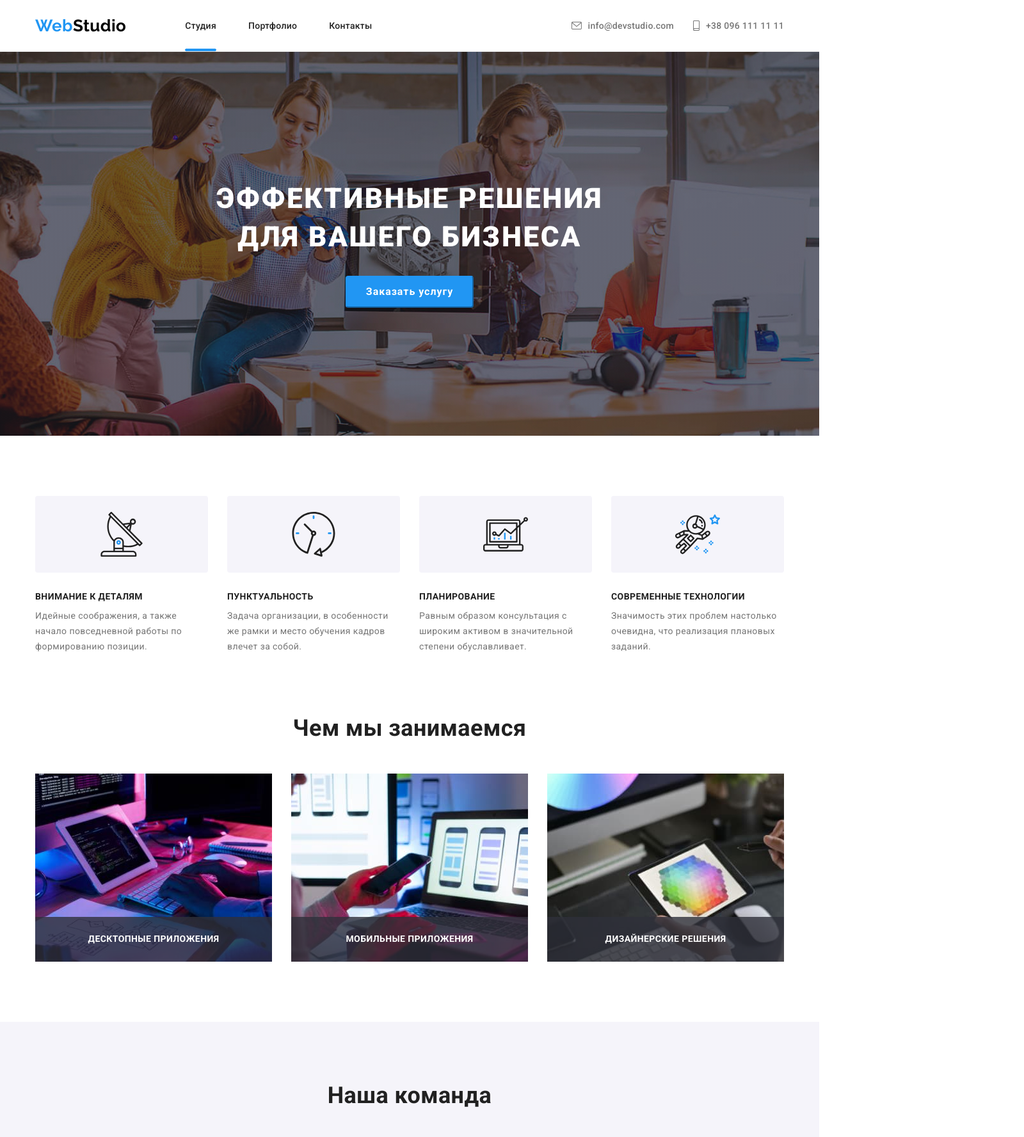
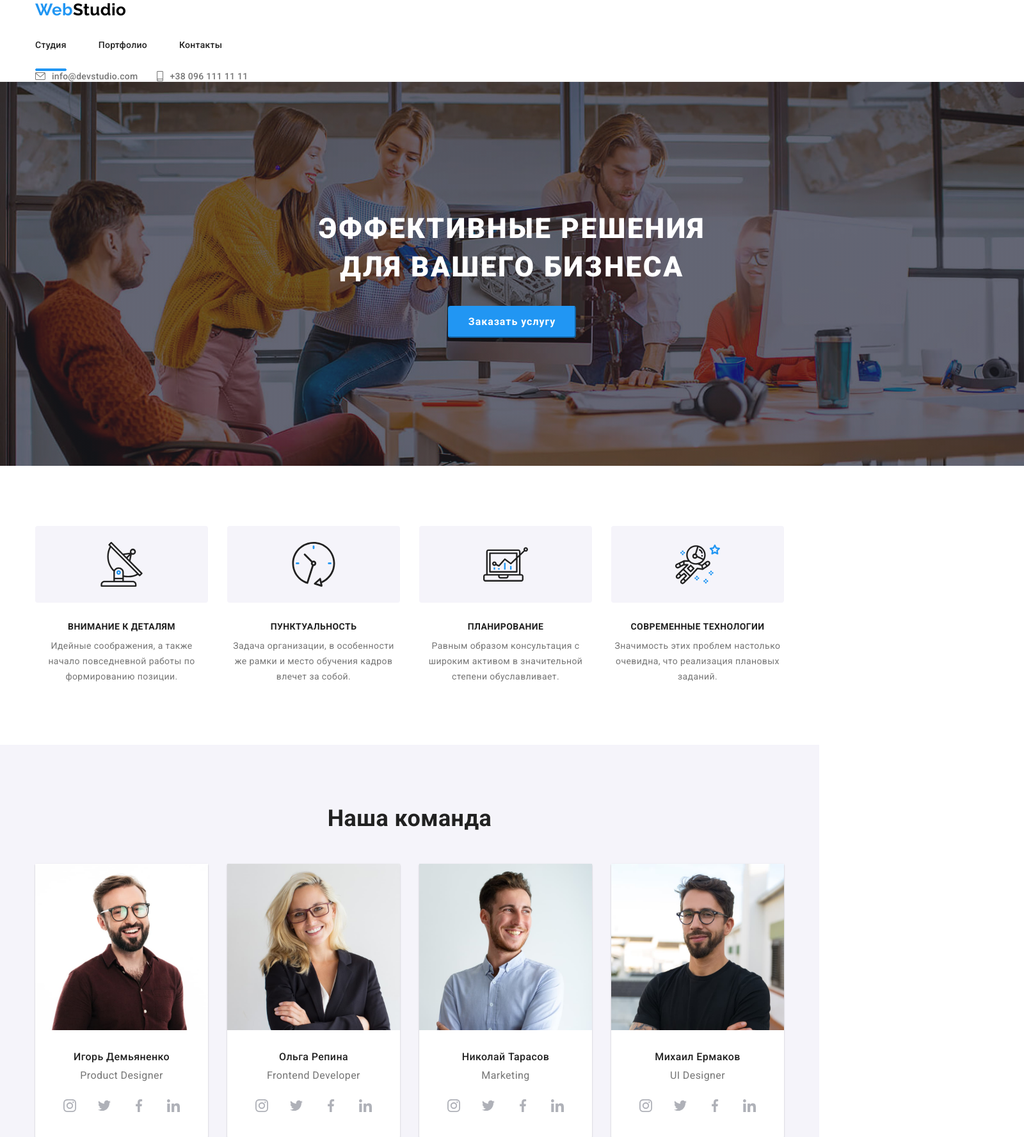
Before and after one commit to kospov/goit-markup-hw-08, a plain HTML site: page index.html in a window 1280 px wide. Shown: the top 1777 px of the page at 64% size, 1600 px wide, since content can reach past the window. Drawn offline with nearby package versions, Linux system fonts and the light colour scheme.

Commit message:
Hero, Feature, Teams

```diff
--- /dev/null
+++ b/sass/base/_common.scss
@@ -0,0 +1,20 @@
+/* GENERAL STYLES */
+
+body {
+    font-size: $primary-font-size;
+    font-family: $primary-font-family;
+    letter-spacing: 0.03em;
+    color: $sonic-silver-color;
+
+    background-color: $white-color;
+}
+
+button {
+    cursor: pointer;
+
+    font-family: inherit;
+}
+
+address {
+    font-style: normal;
+}
--- /dev/null
+++ b/sass/base/_reset.scss
@@ -0,0 +1,18 @@
+/* RESET */
+
+h1, h2, h3, h4, h5, h6, p {
+    margin: 0 auto;
+}
+
+.list {
+    margin: 0;
+    padding-left: 0;
+
+    list-style: none;
+    text-decoration: none;
+}
+
+a {
+    text-decoration: none;
+    color: inherit;
+}
--- a/sass/components/_clients.scss
+++ b/sass/components/_clients.scss
@@ -9,9 +9,9 @@
     text-align: center;
 }
 
-.clients__list {
-    display: flex;
-}
+// .clients__list {
+//     display: flex;
+// }
 
 .clients__item {
     width: 170px;
--- a/sass/components/_container.scss
+++ b/sass/components/_container.scss
@@ -1,5 +1,18 @@
 .container {
-    width: 1200px;
+    width: 100%;
     padding: 0 15px;
     margin: 0 auto;
+
+    @media screen and (min-width: 480px) {
+        width: 480px;
+    }
+
+    @media screen and (min-width: 768px) {
+        width: 768px;
+    }
+
+
+    @media screen and (min-width: 1200px) {
+        width: 1200px;
+    }
 }
--- a/sass/components/_features.scss
+++ b/sass/components/_features.scss
@@ -1,25 +1,43 @@
 /* FEATURES */
 
 .features__list {
-    display: flex;
+    text-align: center;
+    margin: -15px -15px;
+
+    @media screen and (min-width: 480px) {
+        display: flex;
+        flex-wrap: wrap;
+        justify-content: center;
+    }
 }
 
-.features__item:not(:last-child) {
-    margin-right: 30px;
+.features__item {
+    width: 100%;
+    margin: 15px 15px;
+
+    @media screen and (min-width: 480px) {
+        width: 354px;
+    }
+
+        @media screen and (min-width: 768px) {
+        width: 270px;
+    }
 }
 
 .features__icon-area {
     @include centeredFlex;
-    width: 270px;
+    width: 100%;
     height: 120px;
+    margin-right: auto;
     margin-bottom: 30px;
+    margin-left: auto;
 
     background-color: $whisper-color;
     border-radius: 4px;
 }
 
 .features__title {
-    width: 270px;
+    width: 100%;
     margin-bottom: 10px;
 
     font-weight: $title-font-weight;
--- a/sass/components/_footer.scss
+++ b/sass/components/_footer.scss
@@ -8,9 +8,9 @@
     background-color: $footer-bg-color;
 }
 
-.footer-container {
-    display: flex;
-}
+// .footer-container {
+//     display: flex;
+// }
 
 .footer--margined {
     margin-right: auto;
--- a/sass/components/_header.scss
+++ b/sass/components/_header.scss
@@ -2,10 +2,10 @@
     border-bottom: 1px solid #ececec;
 }
 
-.header .container {
-    display: flex;
-    align-items: center;
-}
+// .header .container {
+//     display: flex;
+//     align-items: center;
+// }
 
 .header__logo {
     margin-right: 92px;
--- a/sass/components/_hero.scss
+++ b/sass/components/_hero.scss
@@ -2,9 +2,8 @@
 
 .hero {
     max-width: 1600px;
-    height: 600px;
-    padding-top: 200px;
-    padding-bottom: 200px;
+    padding-top: 118px;
+    padding-bottom: 118px;
     margin-right: auto;
     margin-left: auto;
 
@@ -14,20 +13,49 @@
     background-repeat: no-repeat;
     background-size: cover;
     background-position: center;
+
+     @media screen and (min-width:480px) {
+        width: 480px;
+    }
+
+    @media screen and (min-width:768px) {
+        width: 768px;
+    }
+
+    @media screen and (min-width:1200px) {
+        width: 1600px;
+        height: 600px;
+        padding-top: 200px;
+        padding-bottom: 200px;
+    }
 }
 
-.hero .container {
-   text-align: center;
+.hero__outer {
+    width: 100%;
+    text-align: center;
+    margin-right: auto;
+    margin-left: auto;
 }
 
+// .hero .container {
+//    text-align: center;
+// }
+
 .hero__title {
-    max-width: 696px;
+    width: 360px;
     margin-bottom: 30px;
 
     font-weight: 900;
-    font-size: 44px;
-    line-height: 1.36;
+    font-size:26px;
+    line-height: 1.62;
     letter-spacing: 0.06em;
     text-transform: uppercase;
     color: $white-color;
+
+    @media screen and (min-width: 1200px) {
+        width: 696px;
+
+        font-size: 44px;
+        line-height: 1.36;
+    }
 }
--- a/sass/components/_section.scss
+++ b/sass/components/_section.scss
@@ -1,6 +1,12 @@
 .section {
+    padding-top: 60px;
+    padding-bottom: 60px;
+
+    @media screen and (min-width: 1200px) {
+
     padding-top: 94px;
     padding-bottom: 94px;
+    }
 }
 .section__title {
     color: $light-black-color;
--- a/sass/components/_team.scss
+++ b/sass/components/_team.scss
@@ -5,25 +5,44 @@
 }
 
 .team__title {
-    margin-bottom: 50px;
+    margin-bottom: 30px;
 
     font-weight: $title-font-weight;
-    font-size: 36px;
+    font-size: 28px;
     line-height: $primary-line-height;
     text-align: center;
+
+    @media screen and (min-width: 768px) {
+        margin-bottom: 50px;
+        font-size: 36px;
+    }
 }
 
 .team__list {
-    display: flex;
+    text-align: center;
+    margin: -15px -15px;
+
+    @media screen and (min-width: 480px) {
+        display: flex;
+        flex-wrap: wrap;
+        justify-content: center;
+    }
 }
 
 .team__item {
+    width: 100%;
+    margin: 15px 15px;
+
     background-color: $white-color;
     box-shadow: 0px 1px 3px rgba(0,0,0,.12), 0px 1px 1px rgba(0,0,0,.14), 0px 2px 1px rgba(0,0,0,.2);
     border-radius: 0px 0px 4px 4px;
 
-    &:not(:last-child) {
-        margin-right: 30px
+    @media screen and (min-width: 480px) {
+        width: 354px;
+    }
+
+        @media screen and (min-width: 768px) {
+        width: 270px;
     }
 }
 
--- a/sass/components/_works.scss
+++ b/sass/components/_works.scss
@@ -1,51 +1,53 @@
 /* WORKS */
 
 .works {
-    padding-top: 0;
+    display: none;
+
+    // padding-top: 0;
 }
 
-.works__title {
-    margin-bottom: 50px;
+// .works__title {
+//     margin-bottom: 50px;
 
-    font-weight: $title-font-weight;
-    font-size: 36px;
-    line-height: $primary-line-height;
-    text-align: center;
-}
+//     font-weight: $title-font-weight;
+//     font-size: 36px;
+//     line-height: $primary-line-height;
+//     text-align: center;
+// }
 
-.works__list {
-    display: flex;
-}
+// .works__list {
+//     display: flex;
+// }
 
-.works__item {
-    display: block;
-    width: 370px;
-    height: 294px;
+// .works__item {
+//     display: block;
+//     width: 370px;
+//     height: 294px;
 
-    &:not(:last-child) {
-        margin-right: 30px;
-    }
-}
+//     &:not(:last-child) {
+//         margin-right: 30px;
+//     }
+// }
 
-.works__photo {
-    display: block;
-    max-width: 100%;
-    height: auto;
-}
+// .works__photo {
+//     display: block;
+//     max-width: 100%;
+//     height: auto;
+// }
 
-.works__text {
-    position: relative;
-    bottom: 70px;
+// .works__text {
+//     position: relative;
+//     bottom: 70px;
 
-    @include centeredFlex;
-    width: 100%;
-    height: 70px;
+//     @include centeredFlex;
+//     width: 100%;
+//     height: 70px;
 
-   font-weight: $title-font-weight;
-    line-height: 1.14;
-    text-align: center;
-    text-transform: uppercase;
-    color: $white-color;
+//    font-weight: $title-font-weight;
+//     line-height: 1.14;
+//     text-align: center;
+//     text-transform: uppercase;
+//     color: $white-color;
 
-    background: rgba(47,48,58,.8);
-}
+//     background: rgba(47,48,58,.8);
+// }
--- /dev/null
+++ b/sass/utils/_hidden.scss
@@ -0,0 +1,14 @@
+.visually-hidden {
+    position: absolute;
+
+    width: 1px;
+    height: 1px;
+    margin: -1px;
+    border: 0;
+    padding: 0;
+
+    white-space: normal;
+    clip-path: inset(100%);
+    clip: rect(0 0 0 0);
+    overflow: hidden;
+}
--- /dev/null
+++ b/sass/utils/_mixin.scss
@@ -0,0 +1,5 @@
+@mixin centeredFlex {
+    display: flex;
+    align-items: center;
+    justify-content: center;
+}
```
Also changed, not shown: index.html (+4 -4 lines), css/main.css, css/main.min.css, 2 other files.
